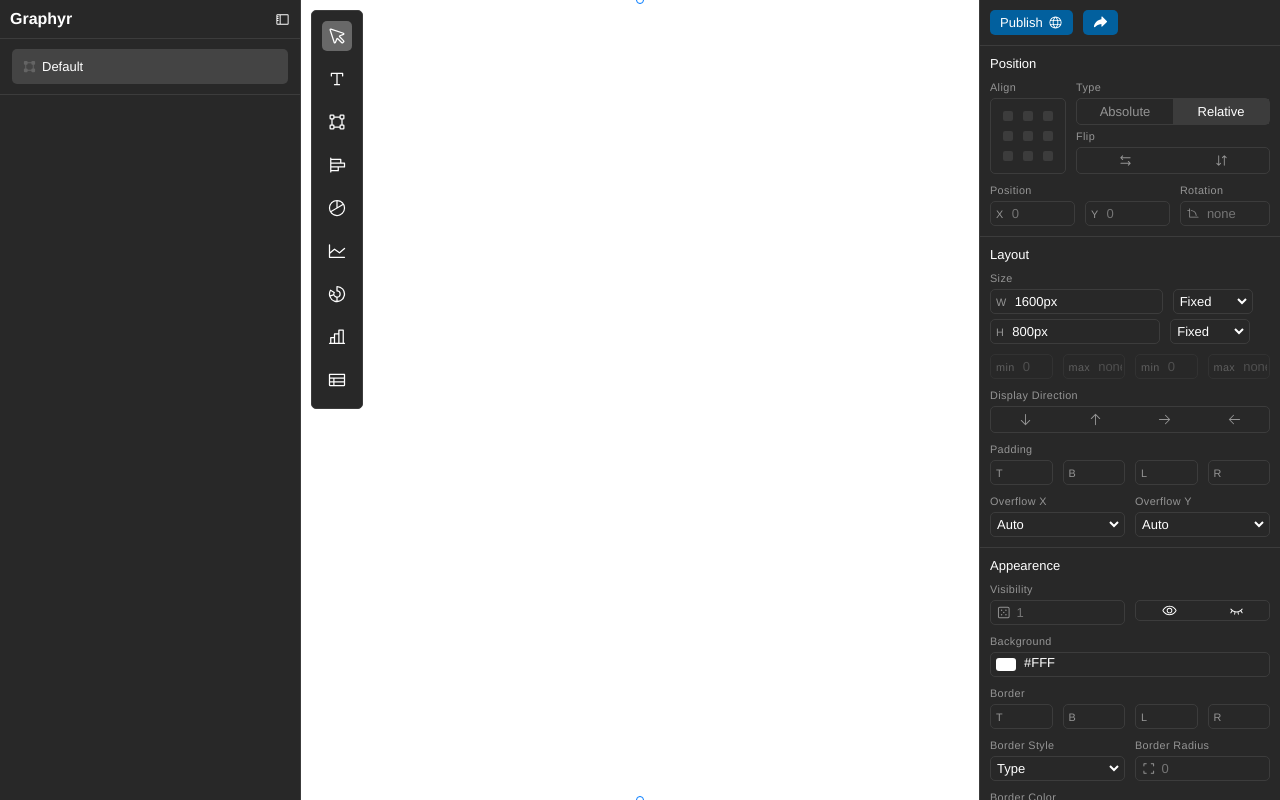
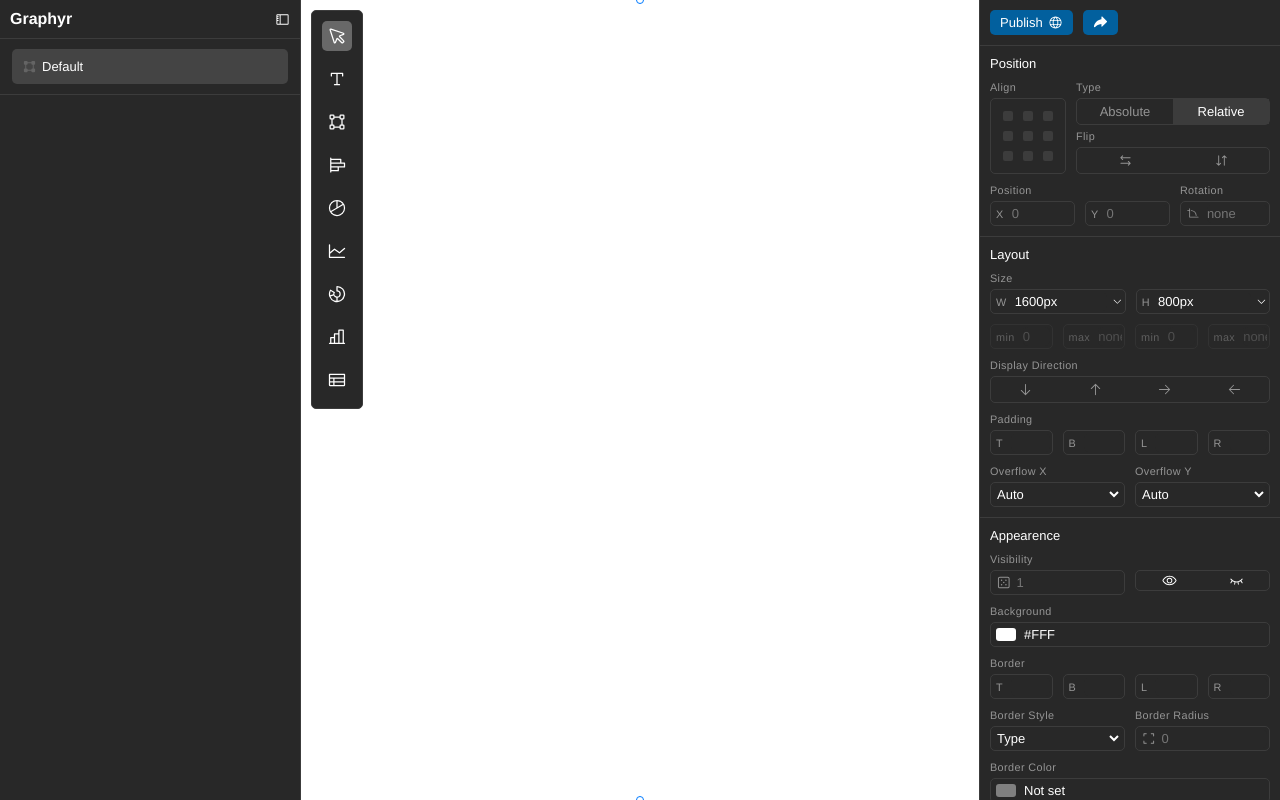
Before and after one commit to Gacktto/Graphyr, a React (Vite) app: page / in a window 1280 px wide. Built offline with nearby package versions, Linux system fonts and the light colour scheme.

Commit message:
refactor: Layout section and DimensionControl component

```diff
--- a/src/components/GUI/Rightbar/controls/DimensionControl.tsx
+++ b/src/components/GUI/Rightbar/controls/DimensionControl.tsx
@@ -1,4 +1,5 @@
 import React, { useState, useEffect } from 'react';
+import { CaretDownIcon } from '@phosphor-icons/react';
 import styles from '../../../../styles/Sidebar.module.css';
 
 type DimensionMode = 'Fixed' | 'Fill' | 'Hug';
@@ -24,20 +25,26 @@ export const DimensionControl: React.FC<DimensionControlProps> = ({
 }) => {
     const [currentMode, setCurrentMode] = useState<DimensionMode>(getDimensionMode(value));
     const [inputValue, setInputValue] = useState(value || '');
+    const [showDropdown, setShowDropdown] = useState(false);
+    const modes: DimensionMode[] = ['Fixed', 'Fill', 'Hug'];
 
     useEffect(() => {
         setInputValue(value || '');
         setCurrentMode(getDimensionMode(value));
     }, [value]);
 
-    const handleModeChange = (e: React.ChangeEvent<HTMLSelectElement>) => {
-        const newMode = e.target.value as DimensionMode;
+    const handleModeSelect = (newMode: DimensionMode) => {
         setCurrentMode(newMode);
+        setShowDropdown(false);
 
         if (newMode === 'Fill') {
             onValueChange('100%');
         } else if (newMode === 'Hug') {
             onValueChange('fit-content');
+        } else if (newMode === 'Fixed') {
+            if (inputValue) {
+                onValueChange(inputValue.toString());
+            }
         }
     };
 
@@ -54,37 +61,31 @@ export const DimensionControl: React.FC<DimensionControlProps> = ({
 
     return (
         <div className={styles.group} style={{ flexDirection: 'row', gap: '10px' }}>
-            <div className={styles.groupInput}>
+            <div className={`${styles.groupInput} ${styles.dropdown}`} onClick={() => {setShowDropdown(!showDropdown)}}>
                 <div className={styles.inputLabel}>{label}</div>
                 <input
                     type="text"
                     className={styles.input}
-                    value={inputValue}
+                    value={currentMode === 'Fixed' ? inputValue : currentMode}
                     placeholder={placeholder}
                     onChange={handleInputChange}
                     onBlur={handleInputBlur}
-                    disabled={currentMode !== 'Fixed'}
-                    style={{
-                        borderTopRightRadius: 0,
-                        borderBottomRightRadius: 0,
-                        borderRight: 'none',
-                    }}
+                    readOnly={currentMode !== 'Fixed'}
                 />
-            </div>
-            <div className={`${styles.groupInput}`} style={{ flexShrink: 0, width: '80px' }}>
-                <select
-                    className={`${styles.input} ${styles.select}`}
-                    value={currentMode}
-                    onChange={handleModeChange}
-                    style={{
-                        borderTopLeftRadius: 0,
-                        borderBottomLeftRadius: 0,
-                    }}
-                >
-                    <option value="Fixed">Fixed</option>
-                    <option value="Fill">Fill</option>
-                    <option value="Hug">Hug</option>
-                </select>
+                <CaretDownIcon className={styles.icon}/>
+                {showDropdown && (
+                    <div className={styles.dropdownContainer}>
+                        {modes.map((mode) => (
+                            <div
+                                key={mode}
+                                className={`${styles.dropdownOption} ${currentMode === mode ? styles.active : ''}`}
+                                onClick={() => handleModeSelect(mode)}
+                            >
+                                {mode}
+                            </div>
+                        ))}
+                    </div>
+                )}
             </div>
         </div>
     );
--- a/src/components/GUI/Rightbar/sections/LayoutSection.tsx
+++ b/src/components/GUI/Rightbar/sections/LayoutSection.tsx
@@ -34,6 +34,7 @@ export const LayoutSection: React.FC<LayoutSectionProps> = React.memo(
                     <div className={styles.row}>
                         <div className={styles.group}>
                             <div className={styles.groupTitle}>Size</div>
+                            <div className={styles.row}>
                                 <DimensionControl
                                     label="W"
                                     value={selectedElement?.style?.width}
@@ -46,6 +47,7 @@ export const LayoutSection: React.FC<LayoutSectionProps> = React.memo(
                                     placeholder={computedStyles?.height}
                                     onValueChange={(newValue) => onStyleChange({ height: newValue })}
                                 />
+                            </div>
                         </div>
                     </div>
                     {/* Row Start */}
--- a/src/styles/Sidebar.module.css
+++ b/src/styles/Sidebar.module.css
@@ -138,7 +138,7 @@
 .groupInput {
     position: relative;
     display: flex;
-    align-items: start;
+    align-items: center;
     justify-content: start;
     box-sizing: border-box;
     width: 100%;
@@ -154,10 +154,42 @@
     opacity: 0.5;
 }
 
+.groupInput.dropdown {
+}
+
+.groupInput.dropdown:hover {
+    cursor: pointer;
+    background-color: #3c3c3c;
+}
+
+.dropdownContainer {
+    position: absolute;
+    margin: auto;
+    top: 110%;
+    left: 0;
+    width: 100%;
+    height: fit-content;
+    background-color: #282828;
+    box-sizing: border-box;
+    padding: 5px;
+    border: 1px solid #3c3c3c;
+    border-radius: 5px;
+    z-index: 99;
+}
+
+.dropdownOption {
+    padding: 2px 5px;
+}
+
+.dropdownOption:hover {
+    background-color: #3c3c3c;
+    border-radius: 5px;
+}
+
 .input {
     width: 100%;
     height: 100%;
-    background-color: transparent;
+    background-color: #282828;
     border: none;
     border-radius: 5px;
     color: white;
```
Lines whose indentation alone changed are shown as unchanged.
